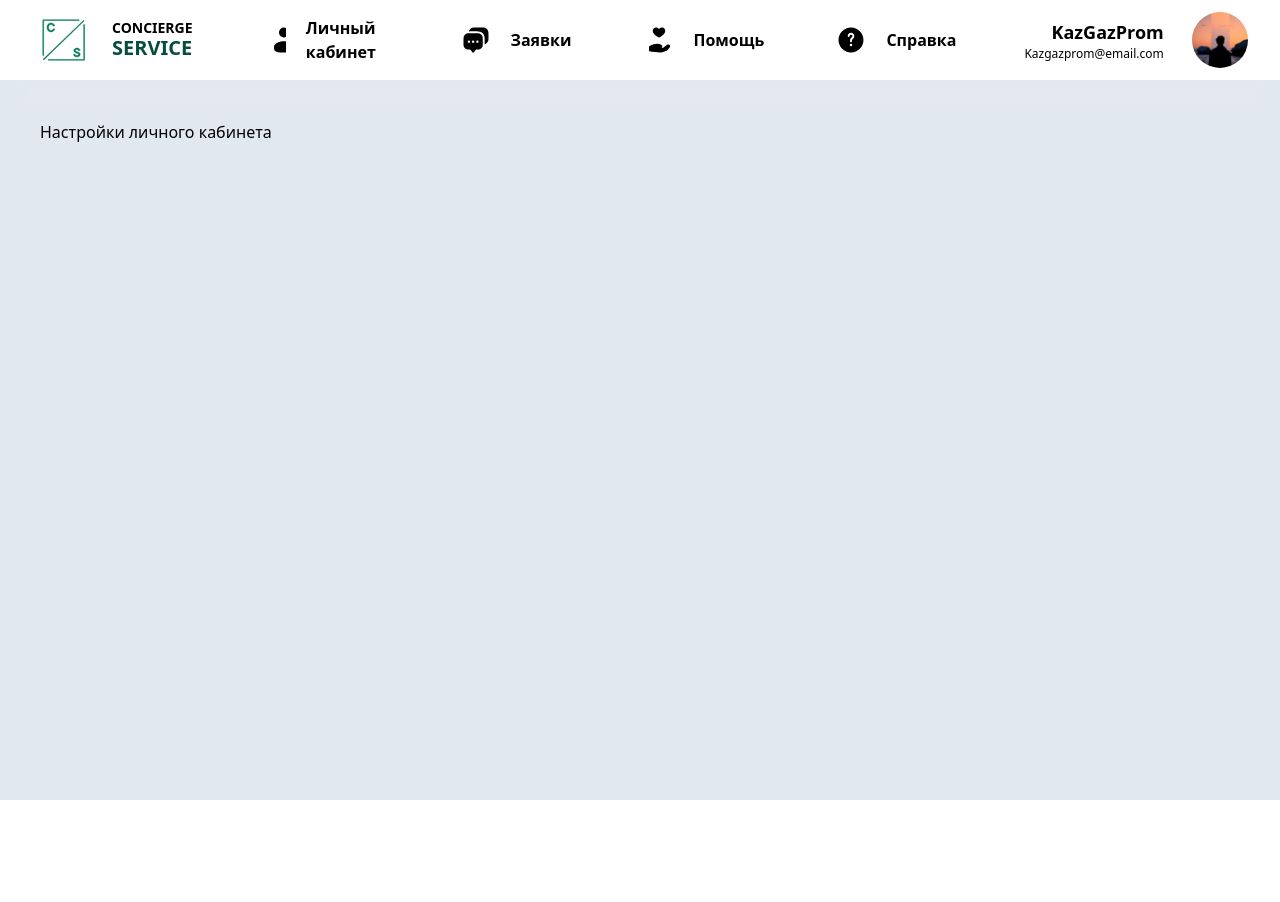
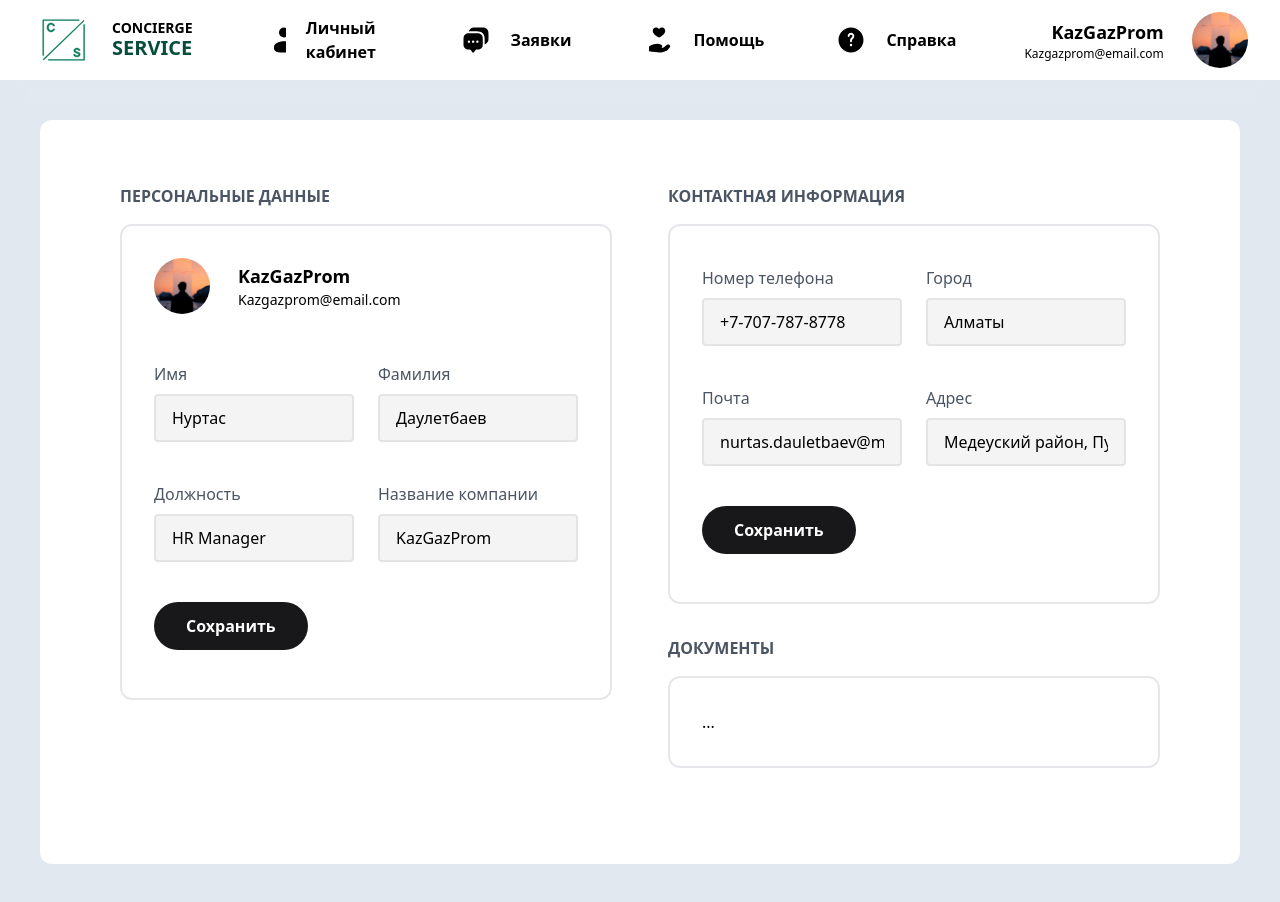
Before and after one commit to AlpacaOnly/concierge-service, a React (Vite) app: page /panel in a window 1280 px wide. Before the commit the page ends 800 px from the top, so only its background shows below. Built offline with nearby package versions, Linux system fonts and the light colour scheme.

Commit message:
feat: start doing client settings route ui

```diff
--- a/src/client/routes/Settings.jsx
+++ b/src/client/routes/Settings.jsx
@@ -1,3 +1,79 @@
 export default () => {
-  return <>Настройки личного кабинета</>;
+  return (
+    <div className="grid grid-cols-1 lg:grid-cols-2 lg:gap-14 xl:container xl:mx-auto px-3 py-10 sm:px-20 sm:py-16 max-sm:-mx-3 max-sm:-mt-4 rounded-xl shadow-md shadow-slate-200 bg-white">
+      <div>
+        <Section title="Персональные данные">
+          <div className="flex items-center mb-10">
+            <img src="/users/1.png" alt="#" className="w-12 h-12 lg:w-14 lg:h-14 rounded-full" />
+            <span className="flex flex-col text-left ml-6 sm:ml-7">
+              <span className="font-semibold text-lg">KazGazProm</span>
+              <span className="font-normal text-sm">Kazgazprom@email.com</span>
+            </span>
+          </div>
+
+          <div className="grid grid-cols-2 sm:grid-cols-2 gap-6">
+            <Field name="Имя" type="text" value="Нуртас" />
+            <Field name="Фамилия" type="text" value="Даулетбаев" />
+            <Field name="Должность" type="text" value="HR Manager" />
+            <Field name="Название компании" type="text" value="KazGazProm" />
+          </div>
+          <Button className="mt-8 mb-4">Сохранить</Button>
+        </Section>
+      </div>
+
+      <div>
+        <Section title="Контактная информация">
+          <div className="grid grid-cols-2 sm:grid-cols-2 gap-6">
+            <Field name="Номер телефона" type="text" value="+7-707-787-8778" />
+            <Field name="Город" type="text" value="Алматы" />
+            <Field name="Почта" type="text" value="nurtas.dauletbaev@mail.com" />
+            <Field name="Адрес" type="text" value="Медеуский район, Пушкина 41б" />
+          </div>
+          <Button className="mt-8 mb-4">Сохранить</Button>
+        </Section>
+        <Section title="Документы">...</Section>
+      </div>
+    </div>
+  );
 };
+
+function Section({ title, children }) {
+  return (
+    <div className="mb-8">
+      <div className="uppercase text-gray-600 text-sm sm:text-base font-semibold mb-4">{title}</div>
+      <div className="border-gray-200 border-y-2 sm:border-2 sm:rounded-xl px-3 sm:px-8 py-8 max-sm:-mx-3 ">
+        {children}
+      </div>
+    </div>
+  );
+}
+
+function Field({ name, ...props }) {
+  return (
+    <label className="flex flex-col text-gray-600 text-sm sm:text-base py-2">
+      <span>{name}</span>
+      <Input {...props} />
+    </label>
+  );
+}
+
+function Input({ className, ...props }) {
+  return (
+    <input
+      className="text-base text-black border-2 border-zinc-200 mt-2 px-4 py-[10px] bg-zinc-100 focus:bg-zinc-200 focus:outline-none transition ease-in-out duration-150 rounded"
+      {...props}
+    />
+  );
+}
+
+function Button({ className, ...props }) {
+  return (
+    <button
+      type="button"
+      className={`block rounded-full text-center text-base px-8 py-3 bg-zinc-900 text-white font-semibold ${className}`}
+      {...props}
+    >
+      {props.children}
+    </button>
+  );
+}
```
